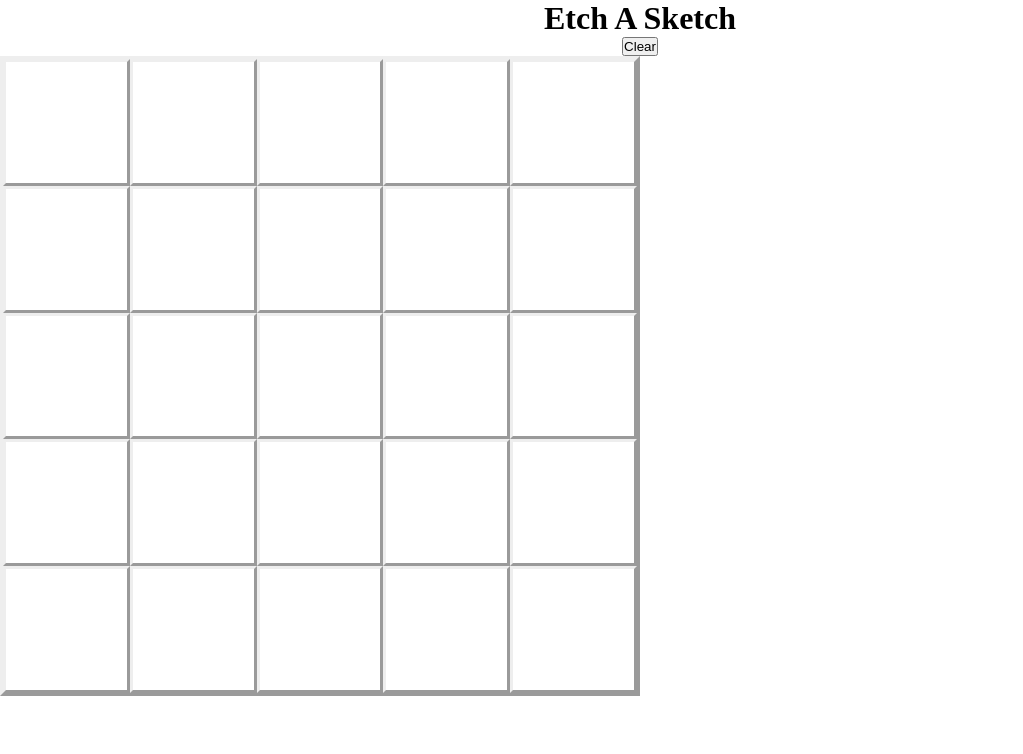
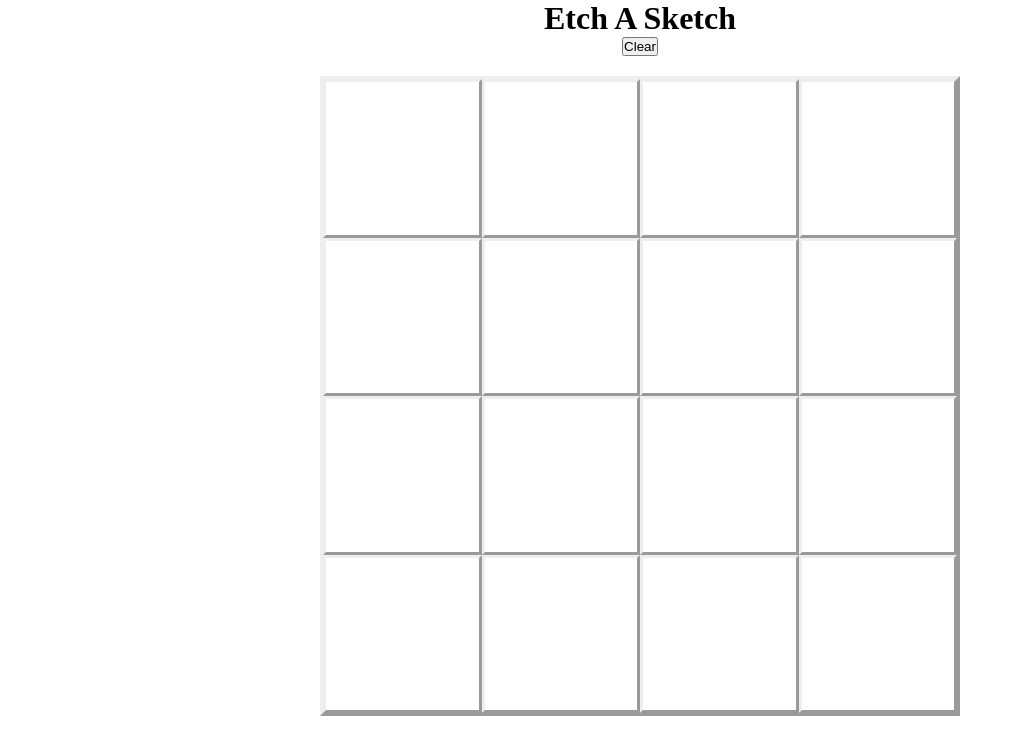
Before and after one commit to JFoline/etchA, a plain HTML site: page index.html in a window 1280 px wide. Both pictures are taken after a click on the button "Clear". Shown: the whole page, without its empty margins (0-1023 px from the left). Drawn offline with Linux system fonts and the light colour scheme.

Commit message:
Clear screen working

```diff
--- a/app.js
+++ b/app.js
@@ -1,16 +1,29 @@
-const x = 5;
-const container = document.querySelector('#container');
-const clear =document.querySelector('#clear');
+let x = 4;
+let container = document.querySelector('#container');
+let clearCell =document.querySelector('#clear');
+growHost();
 
+function growHost(){
+  for (let i = 0; i < x * x; i++) {
+    let singleCell = document.createElement('div');
+    singleCell.classList.add('emptyCell');
+    container.appendChild(singleCell);
+
+    singleCell.onmouseenter = function(){
+    singleCell.classList.add('fullCell');
+    };
+  }
 container.style.setProperty('grid-template-columns', `repeat(${x}, 1fr)`);
 
-for (let i = 0; i < x * x; i++) {
-  const singleCell = document.createElement('div');
-  singleCell.setAttribute('style','border-style:outset;');
-  container.appendChild(singleCell);
+};
 
-  singleCell.onmouseenter = function(){
-  singleCell.setAttribute('style','border-style:inset; background-color:black;');
-  };
+function killColony(){
+  while (container.firstChild) {
+    container.removeChild(container.firstChild);
+  }
+}
 
-}
+clearCell.addEventListener('click', function(){
+killColony();
+growHost();
+});
--- a/index.html
+++ b/index.html
@@ -10,7 +10,7 @@
     <h1>
       Etch A Sketch
     </h1>
-    <button id="clear">Clear</button>
+    <button id="clear">Clear</button></br>
     <div id="container">
     </div>
   </div>
--- a/style.css
+++ b/style.css
@@ -6,11 +6,23 @@
 
 #wrapper{
 	text-align: center;
+	display:box;
+	margin:0 auto;
 }
 
 #container{
-	display: grid;
+	margin-top: 20px;
+	display: inline-grid;
 	width:640px;
 	height:640px;
 	border-style:outset;
 }
+
+.emptyCell{
+	border-style: outset;
+}
+
+.fullCell{
+	border-style:inset;
+	background-color:black;
+}
```
